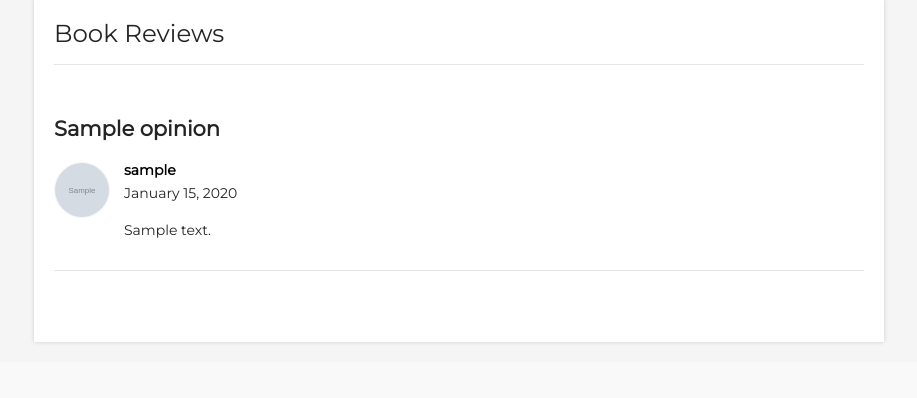
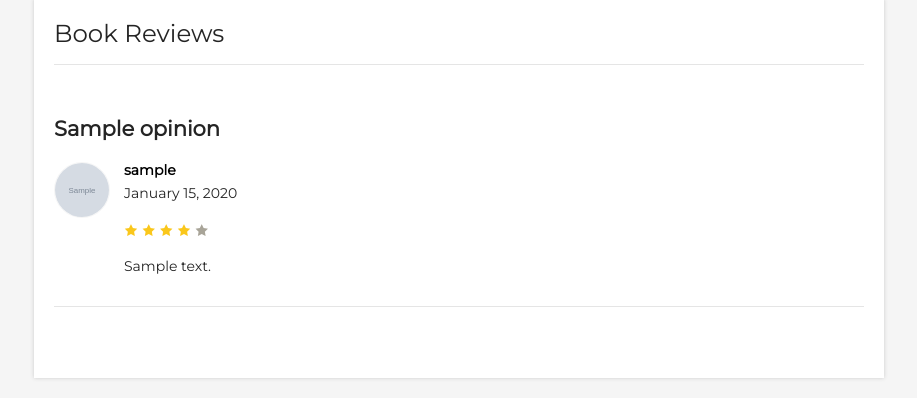
Before and after one commit to ArtsiomKrauchanka/Library-manager, a Django app: page /ebook_details/00000000-0000-0000-0000-000000000001/ in a window 1280 px wide. Shown: the part 601-999 px from the top of the page, without its empty margins (181-1098 px from the left). Before the commit the page ends 945 px from the top, so only its background shows below. Run offline with Django 3.2, Linux system fonts and the light colour scheme; tables that the repository leaves empty hold one stand-in row (values such as "Sample post"); grey boxes marked "Sample" are stand-in pictures; some libraries are stand-ins or nearby versions.

Commit message:
Add star rating to opinions snippet

```diff
--- a/project/ebooks/templates/ebooks/ebook_details.html
+++ b/project/ebooks/templates/ebooks/ebook_details.html
@@ -128,6 +128,23 @@
                         <div class="reviews-members-header">
                             <h6 class="mb-1"><a class="text-black" href="#">{{ opinion.author.username }}</a></h6>
                             <p class="text-gray">{{ opinion.date_posted|date:"F d, Y" }}</p>
+                            <ul class="list-inline list-unstyled rating-star">
+                                {% for _ in ebook.book.get_enabled_star %}
+                                    <li class="active-star">
+                                        <i class="icofont-star"></i>
+                                    </li>
+                                {% endfor %}
+                                {% if ebook.book.is_half_star_active %}
+                                    <li class="active-half-star">
+                                        <i class="icofont-star"></i>
+                                    </li>
+                                {% endif %}
+                                {% for _ in ebook.book.get_disabled_star %}
+                                    <li>
+                                        <i class="icofont-star"></i>
+                                    </li>
+                                {% endfor %}
+                            </ul>
                         </div>
                         <div class="reviews-members-body">
                             <p>{{ opinion.content }}</p>
```
Also changed, not shown: project/books/templates/books/book_details.html (+17 -1 lines).
